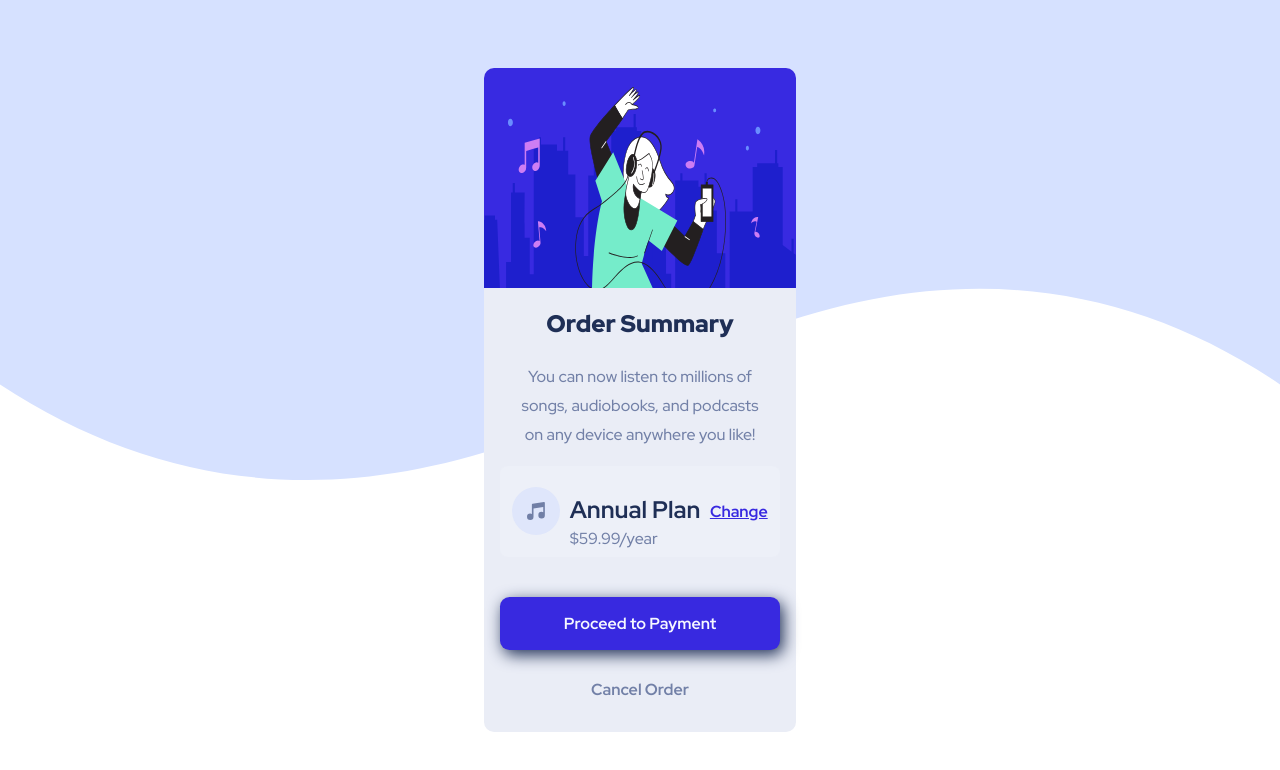
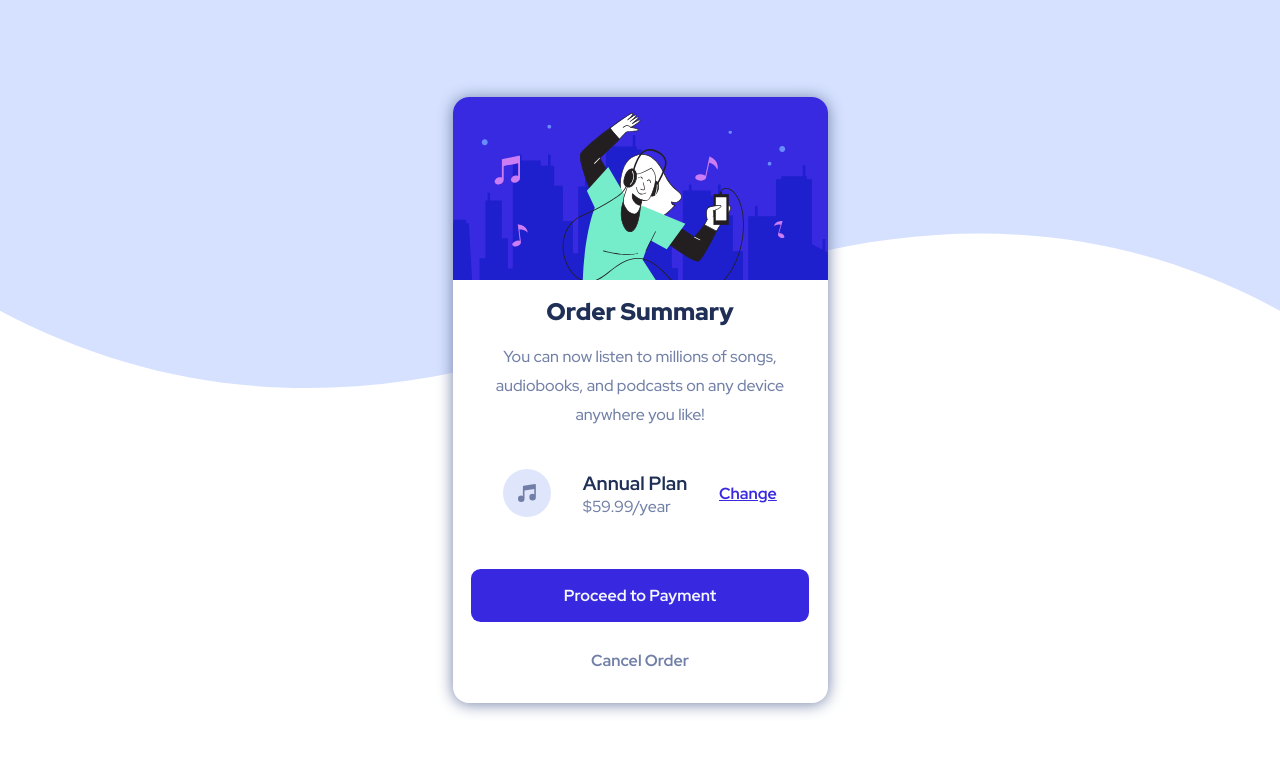
Before and after one commit to andr3ygy12/order-summary, a plain HTML site: page index.html in a window 1280 px wide. Drawn offline with Linux system fonts and the light colour scheme.

Commit message:
Media screen

```diff
--- a/index.html
+++ b/index.html
@@ -36,7 +36,7 @@
 
           <article class="date-price">
             <h2 class="data-price-title">Annual Plan</h2>
-            <span> $59.99/year</span>
+            <p class="data-price--price"> $59.99/year</p>
           </article>
 
             <a class="change-plan-link">Change</a>
--- a/style.css
+++ b/style.css
@@ -6,9 +6,6 @@ html {
     --very-pale-blue: hsl(225, 100%, 98%);
     --desaturated-blue: hsl(224, 23%, 55%);
     --dark-blue: hsl(223, 47%, 23%);
-
-    /* i copied this color xd */
-    --customize-color: hsl(225, 43%, 95%);
 
     font-size: 16px;
     font-family: "Red Hat Display";
@@ -24,31 +21,44 @@ body {
     margin: 0;
     background-image: url('./images/pattern-background-mobile.svg');
     background-repeat: no-repeat;
+    padding: 1rem;
+    height: 100vh;
 }
 
-main {
-    display: flex;
-    justify-content: center;
-    align-items: center;
-    padding: 1rem;
-
+@media screen and (min-width: 768px) {
+    body{
+        background-image: url('./images/pattern-background-desktop.svg');
+        background-size: contain;
+        display: flex;
+        justify-content: center;
+        align-items: center;
+    }
+    a:hover{
+        cursor: pointer;
+    }
 }
 
+
+
 .card {
-    /* width: 375px; */
     display: flex;
     flex-direction: column;
-    border-radius: 10px;
+    border-radius: 1rem;
     background-color: #fff;
-    background-color: hsl(225, 38%, 94%);
-    /* box-shadow: 0 .1rem 1rem var(--dark-blue); */
+    box-shadow: 0 1px 1rem var(--desaturated-blue);
+}
+
+@media screen and (min-width: 768px) {
+    .card{
+        max-width: 375px;
+    }
 }
 
 .hero-image {
-    border-radius: 10px 10px 0 0;
-    width: 100%;
-    height: 220px;
+    border-radius: 1rem 1rem 0 0;
 }
+
+
 
 .order-summary {
     display: flex;
@@ -58,6 +68,7 @@ main {
 }
 
 .order-summary-title {
+    margin-top: 1rem;
     font-weight: 800;
     margin-bottom: .5rem;
     color: var(--dark-blue);
@@ -68,7 +79,7 @@ main {
     color: var(--desaturated-blue);
     line-height: 1.8;
     padding: 0 2rem;
-    margin: 1rem 0 1rem;
+    margin: .5rem 0 1.5rem;
 
 }
 
@@ -77,13 +88,13 @@ main {
     display: flex;
     justify-content: space-around;
     align-items: center;
+    padding: 1rem;
     /* Row and nowrap by default */
 
-    padding: .5rem;
     background-color: var(--customize-color);
     color: var(--desaturated-blue);
     border-radius: .5rem;
-    margin-bottom: 2rem;
+    margin-bottom: 1.7rem;
 
 }
 
@@ -92,8 +103,13 @@ main {
 }
 
 .data-price-title {
-    margin-bottom: .2rem;
+    font-size: 1.2rem;
+    margin: 0;
     color: var(--dark-blue);
+}
+
+.data-price--price{
+    margin: 0;
 }
 
 
@@ -101,6 +117,13 @@ main {
     color: var(--bright-blue);
     font-weight: bold;
     text-decoration: underline;
+
+}
+
+@media screen and (min-width: 768px) {
+    .change-plan-link:hover{
+        text-decoration: none;
+    }
 }
 
 .pay-cancel {
@@ -126,7 +149,12 @@ main {
 .pay-cancel-title {
     background-color: var(--bright-blue);
     color: var(--very-pale-blue);
-    box-shadow: .2rem .3rem 1rem var(--dark-blue);
+}
+
+@media screen and (min-width: 768px) {
+    .pay-cancel-title:hover{
+        opacity: .80;
+    }
 }
 
 .pay-cancel-subtitle {
@@ -135,35 +163,8 @@ main {
     margin-bottom: 1rem;
 }
 
-@media screen and (min-width: 1020px) {
-    body{
-        background-image: url('./images/pattern-background-desktop.svg');
-        background-size: 100% 60%;
-    }
-
-    main{
-        height: 100vh;
-        align-items: center;
-        justify-content: center;
-    }
-
-    .card{
-        width: 25%;
-    }
-
-    a:hover{
-        cursor: pointer;
-    }
-    .pay-cancel-title:hover{
-        opacity: .80;
-    }
-
+@media screen and (min-width: 768px) {
     .pay-cancel-subtitle:hover{
         color: #000;
     }
-
-    .change-plan-link:hover{
-        text-decoration: none;
-    }
-
 }
```
